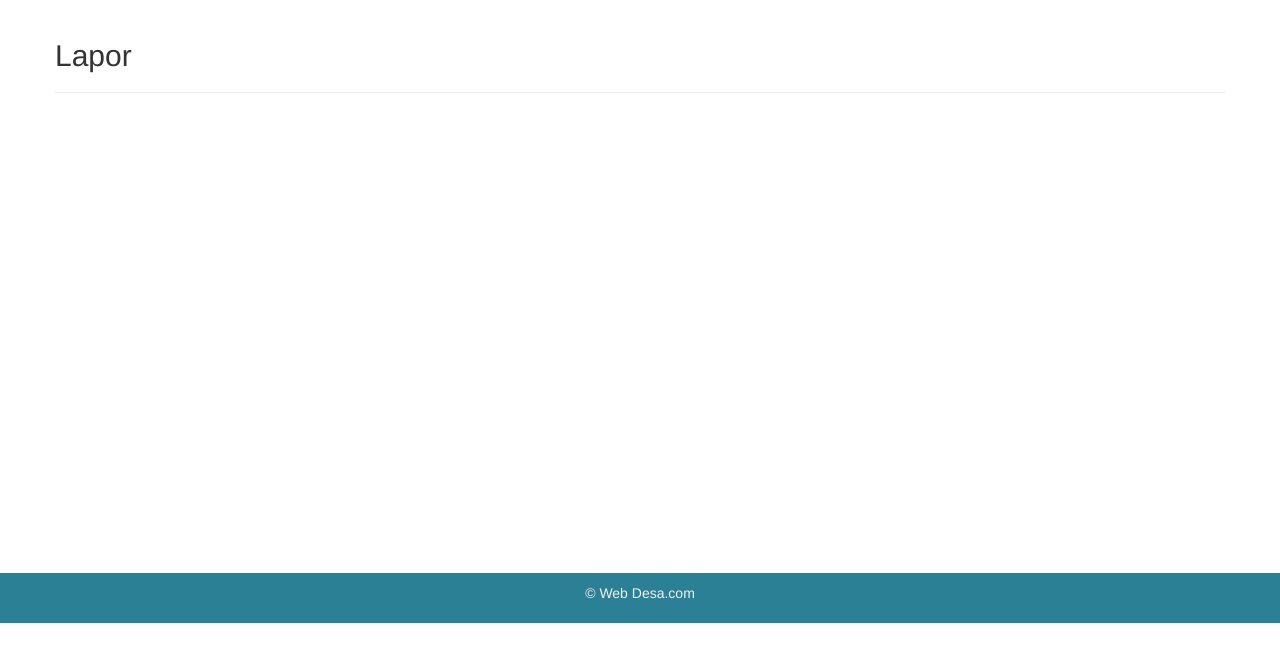
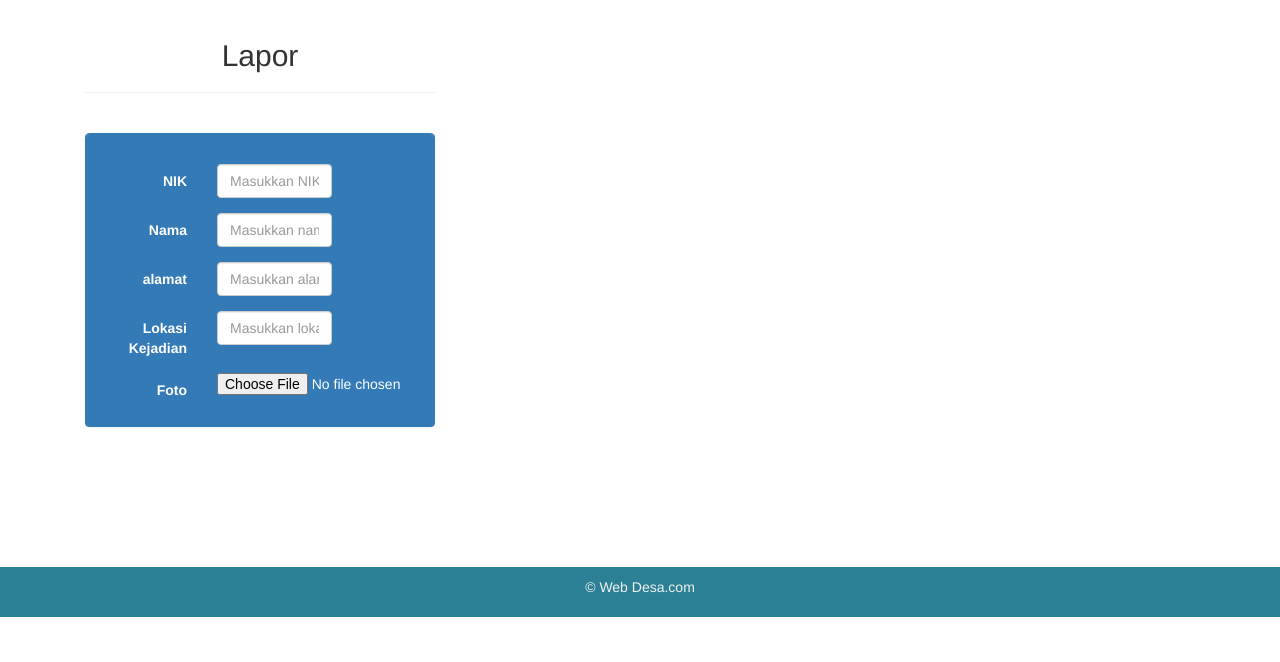
Before and after one commit to ilhamefd/sdltt, a CodeIgniter app: page /sids/index.php/lapor/index in a window 1280 px wide. Shown: the part 121-783 px from the top of the page. Run offline with CodeIgniter, Linux system fonts and the light colour scheme; some libraries are stand-ins or nearby versions.

Commit message:
halaman lapor

```diff
--- a/application/views/userpages/lapor/lapor.php
+++ b/application/views/userpages/lapor/lapor.php
@@ -1,11 +1,68 @@
 <div class="konten">
   <div class="container">
+  	<div class="container-fluid">
     <div class="row">
-    <h2>Lapor</h2>
+    <div class="col-md-4">
+    <center><h2>Lapor</h2></center>
     <hr>
-    <br><br><br><br><br><br><br><br><br><br><br><br><br><br><br><br>
-    <br><br><br><br><br><br><br>
+    <br>
 
+    <div class="panel panel-primary">
+    	<div class="panel-heading">
+    	<br>
+	    <form class="form-horizontal">
+			<fieldset>
+				<!-- Text input-->
+				<div class="form-group">
+					<label class="col-md-4 control-label" for="nik">NIK</label>
+				  		<div class="col-md-5">
+				  			<input id="nik" name="nik" type="text" placeholder="Masukkan NIK" class="form-control input-md" required="">
+				 		</div>
+				</div>
+
+				<!-- Text input-->
+				<div class="form-group">
+				  	<label class="col-md-4 control-label" for="nama">Nama</label>
+				  		<div class="col-md-5">
+				  			<input id="nama" name="nama" type="text" placeholder="Masukkan nama anda" class="form-control input-md" required="">
+				      </div>
+				</div>
+
+				<!-- Text input-->
+				<div class="form-group">
+				  	<label class="col-md-4 control-label" for="alamat">alamat</label>
+				  		<div class="col-md-5">
+				  			<input id="alamat" name="alamat" type="text" placeholder="Masukkan alamat anda" class="form-control input-md" required="">
+				    	</div>
+				</div>
+
+				<!-- Text input-->
+				<div class="form-group">
+				  	<label class="col-md-4 control-label" for="lokasi">Lokasi Kejadian</label>
+				  		<div class="col-md-5">
+				  			<input id="lokasi" name="lokasi" type="text" placeholder="Masukkan lokasi kejadian" class="form-control input-md" required="">
+				    	</div>
+				</div>
+
+				<!-- File Button -->
+				<div class="form-group">
+					<label class="col-md-4 control-label" for="foto">Foto</label>
+				  		<div class="col-md-4">
+				    		<input id="foto" name="foto" class="input-file" type="file">
+				  		</div>
+				</div>
+			</fieldset>
+		</form>
+		</div>
+		</div>
+		<br>
+		<br>
+		<br>
+		<br>
+		<br>
+		<br>
+	</div>
+	</div>
     </div>
   </div>
 </div>
```
